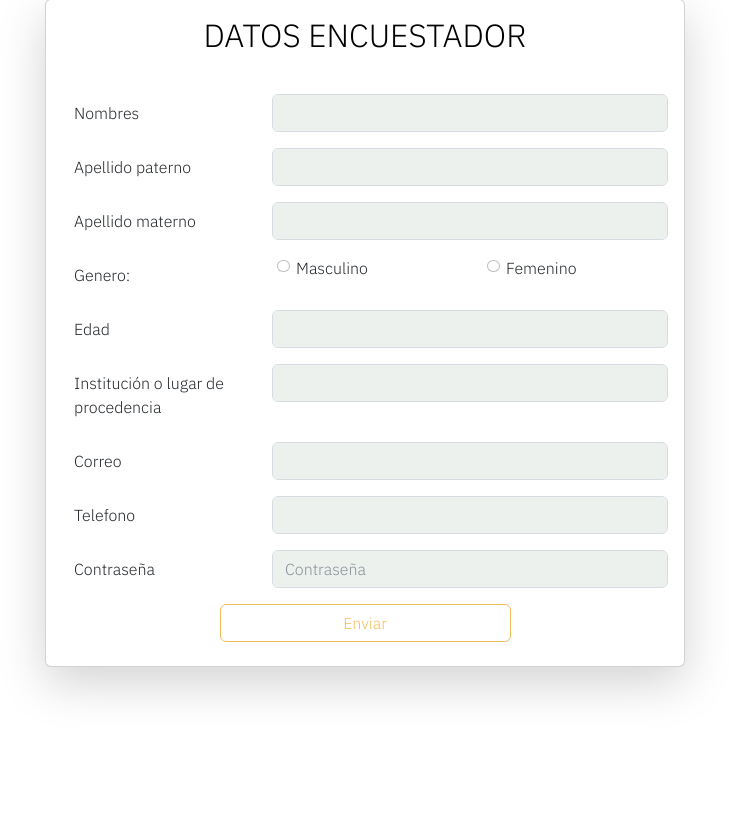
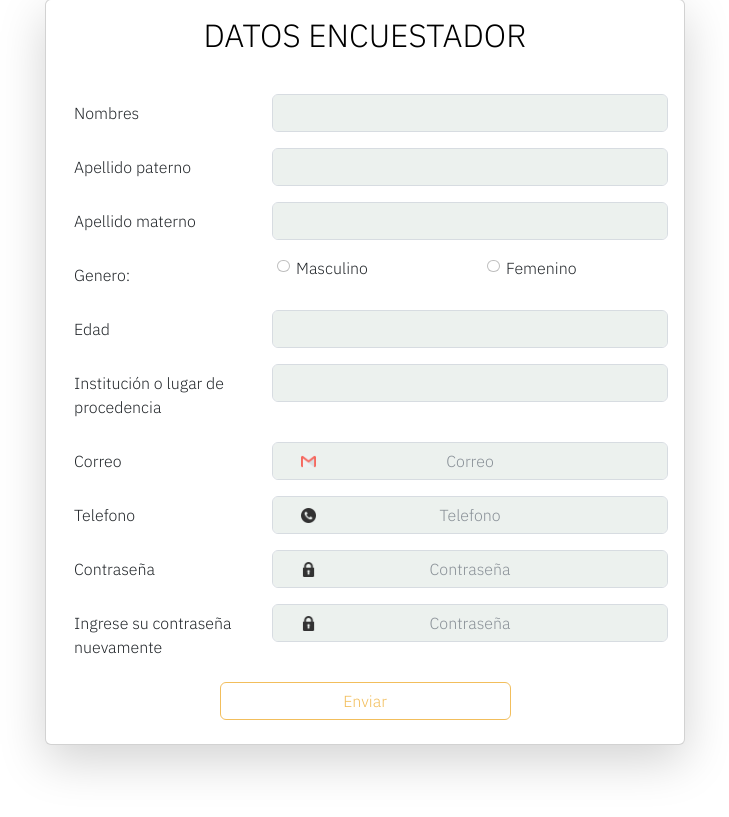
Before and after one commit to MiguelBalam/Janal-Kaaj, a PHP site: page /form_encuestador.html in a window 1280 px wide. Shown: the part 81-898 px from the top of the page, without its empty margins (275-1004 px from the left). Before the commit the page ends 777 px from the top, so only its background shows below. Run offline with PHP 8.4, Linux system fonts and the light colour scheme.

Commit message:
cambios_iconos

```diff
--- a/CSS/style.css
+++ b/CSS/style.css
@@ -152,7 +152,7 @@ text-align: center;
 
 }
 
-/* Estilo pestaña Admin_escuestado */
+/* Estilo pestaña Admin_escuestador */
 
 .color-titulo{
   color:rgb(0, 0, 0);
@@ -168,7 +168,14 @@ text-align: center;
 .bg-text-mostaza{color: var(--mostaza) !important;}
 .bg-text-black{color: var(--black) !important;}
 
-#contra::placeholder{
+#Contraseña::placeholder{
+  background-image: url(../Img/bloquear.png);
+  background-size: 15px 15px;
+  background-repeat: no-repeat;
+  background-position: 1rem center;
+  text-align: center;
+}
+#Contraseña2::placeholder{
   background-image: url(../Img/bloquear.png);
   background-size: 15px 15px;
   background-repeat: no-repeat;
@@ -182,7 +189,7 @@ text-align: center;
   background-position: 1rem center;
   text-align: center;
 }
-#correo::placeholder{
+#Correo::placeholder{
   background-image: url(../Img/gmail.png);
   background-size: 15px 15px;
   background-repeat: no-repeat;
@@ -209,6 +216,13 @@ border-color: var(--mostaza) !important;
   background-position: 1rem center;
   text-align: center;
 }
+#contra-encuestado2::placeholder{
+  background-image: url(../Img/bloquear.png);
+  background-size: 15px 15px;
+  background-repeat: no-repeat;
+  background-position: 1rem center;
+  text-align: center;
+}
 #tel-encuestado::placeholder{
   background-image: url(../Img/Icono-Telefono.png);
   background-size: 15px 15px;
--- a/form_encuestador.html
+++ b/form_encuestador.html
@@ -150,7 +150,7 @@
 
                     <label for="inputEmai1" class="col-sm-4 col-form-label px-4">Correo</label>
                     <div class="col-sm-8">
-                        <input type="email" class="form-control" id="Usuario" required>
+                        <input type="email" class="form-control" id="Correo" placeholder="Correo" required>
                         <div class="valid-feedback">
                             Correcto
                         </div>
@@ -163,7 +163,7 @@
                 <div class="row mb-3">
                     <label for="tel" class="col-sm-4 col-form-label px-4">Telefono</label>
                     <div class="col-sm-8">
-                        <input type="text" class="form-control" id="tel" onkeypress='return validaNumericos(event)'
+                        <input type="text" class="form-control" id="tel"  placeholder="Telefono" onkeypress='return validaNumericos(event)'
                             pattern="[0-9]{10}" required>
                         <div class="valid-feedback">
                             Correcto
@@ -180,6 +180,21 @@
                                 <input type="password" class="form-control" placeholder="Contraseña" id="Contraseña"
                                     required>
                                 <div class="valid-feedback">
+
+                                    Correcto
+                                </div>
+                                <div class="invalid-feedback">
+                                    Llene el campo
+                                </div>
+                            </div>
+                        </div>
+                        <div class="row mb-3">
+                            <label for="contra" class="col-sm-4 col-form-label px-4 ">Ingrese su contraseña nuevamente</label>
+                            <div class="col-sm-8">
+                                <input type="password" class="form-control" placeholder="Contraseña" id="Contraseña2"
+                                    required>
+                                <div class="valid-feedback">
+
                                     Correcto
                                 </div>
                                 <div class="invalid-feedback">
```
Also changed, not shown: form_encuestados.html (+14 -0 lines).
